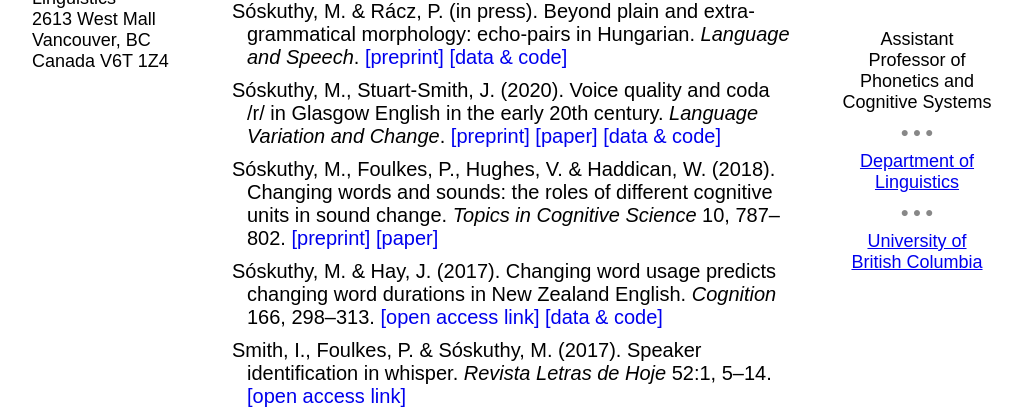
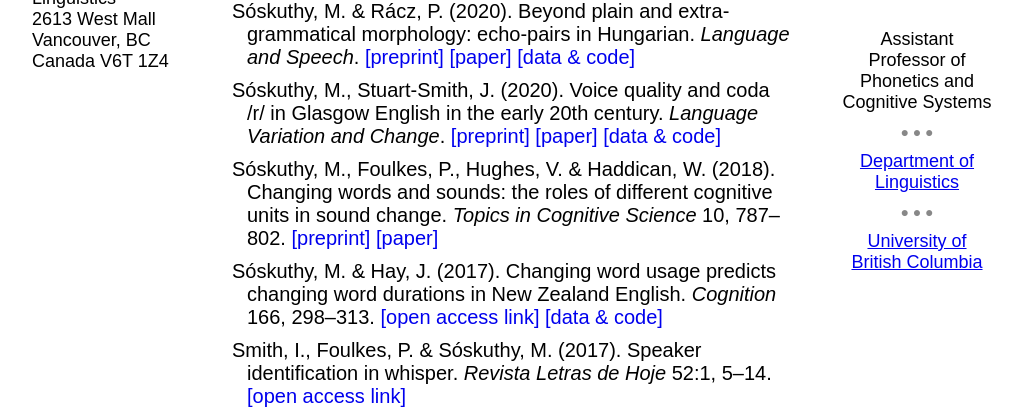
Before and after one commit to soskuthy/soskuthy.github.io, a Jekyll site: the page built from publications.html, in a window 1280 px wide and 900 px high, cut to the strip 484-900 px from the top of the window. Shown: the whole strip, without its empty margins (128-1150 px from the left). Built offline with Jekyll 4.4.1, drawn with Linux system fonts in a browser that asks for light colours; some web fonts are replaced.

```diff
--- a/publications.html
+++ b/publications.html
@@ -8,7 +8,7 @@
 
         <ul>
             <li>Sóskuthy, M., Roettger, T. (in press). When the tune shapes morphology: the case of vocatives. <em>Journal of Language Evolution</em>. <a href="https://psyarxiv.com/ef52k/" target="_blank">[preprint]</a> <a href="https://osf.io/ejr8m/" target="_blank">[data & code]</a></li>
-            <li>Sóskuthy, M. & Rácz, P. (in press). Beyond plain and extra-grammatical morphology: echo-pairs in Hungarian. <em>Language and Speech</em>. <a href="https://psyarxiv.com/fnqzt/" target="_blank">[preprint]</a> <a href="https://zenodo.org/record/3833374" target="_blank">[data & code]</a></li>
+            <li>Sóskuthy, M. & Rácz, P. (2020). Beyond plain and extra-grammatical morphology: echo-pairs in Hungarian. <em>Language and Speech</em>. <a href="https://psyarxiv.com/fnqzt/" target="_blank">[preprint]</a> <a href="https://journals.sagepub.com/doi/10.1177/0023830920932955" target="_blank">[paper]</a> <a href="https://zenodo.org/record/3833374" target="_blank">[data & code]</a></li>
             <li>Sóskuthy, M., Stuart-Smith, J. (2020). Voice quality and coda /r/ in Glasgow English in the early 20th century. <em>Language Variation and Change</em>. <a href="https://psyarxiv.com/td4px/" target="_blank">[preprint]</a> <a href="https://www.cambridge.org/core/journals/language-variation-and-change/article/voice-quality-and-coda-r-in-glasgow-english-in-the-early-20th-century/19606DBE232F8F004F3FA65CAD5C0676" target="_blank">[paper]</a> <a href="https://osf.io/df74r/" target="_blank">[data & code]</a></li>
             <li>Sóskuthy, M., Foulkes, P., Hughes, V. & Haddican, W. (2018). Changing words and sounds: the roles of different cognitive units in sound change. <em>Topics in Cognitive Science</em> 10, 787–802. <a href="assets/preprints/derby_goose_preprint.pdf" target="_blank">[preprint]</a> <a href="https://onlinelibrary.wiley.com/doi/full/10.1111/tops.12346" target="_blank">[paper]</a></li>
             <li>Sóskuthy, M. & Hay, J. (2017). Changing word usage predicts changing word durations in New Zealand English. <em>Cognition</em> 166, 298–313. <a href="https://www.sciencedirect.com/science/article/pii/S001002771730149X" target="_blank">[open access link]</a> <a href="https://osf.io/q5wgh/" target="_blank">[data & code]</a></li>
```
Also changed, not shown: 1 other file.
